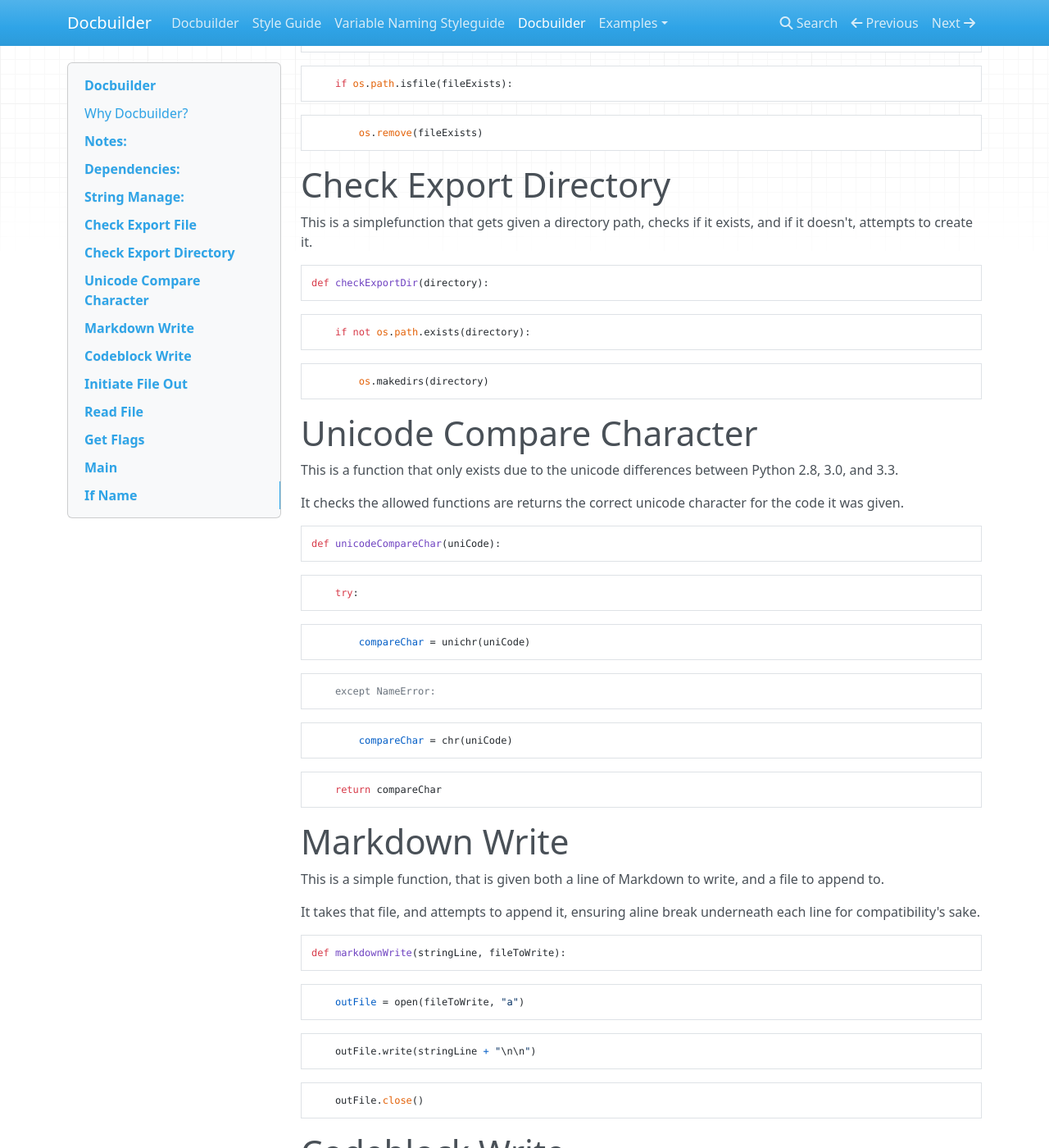
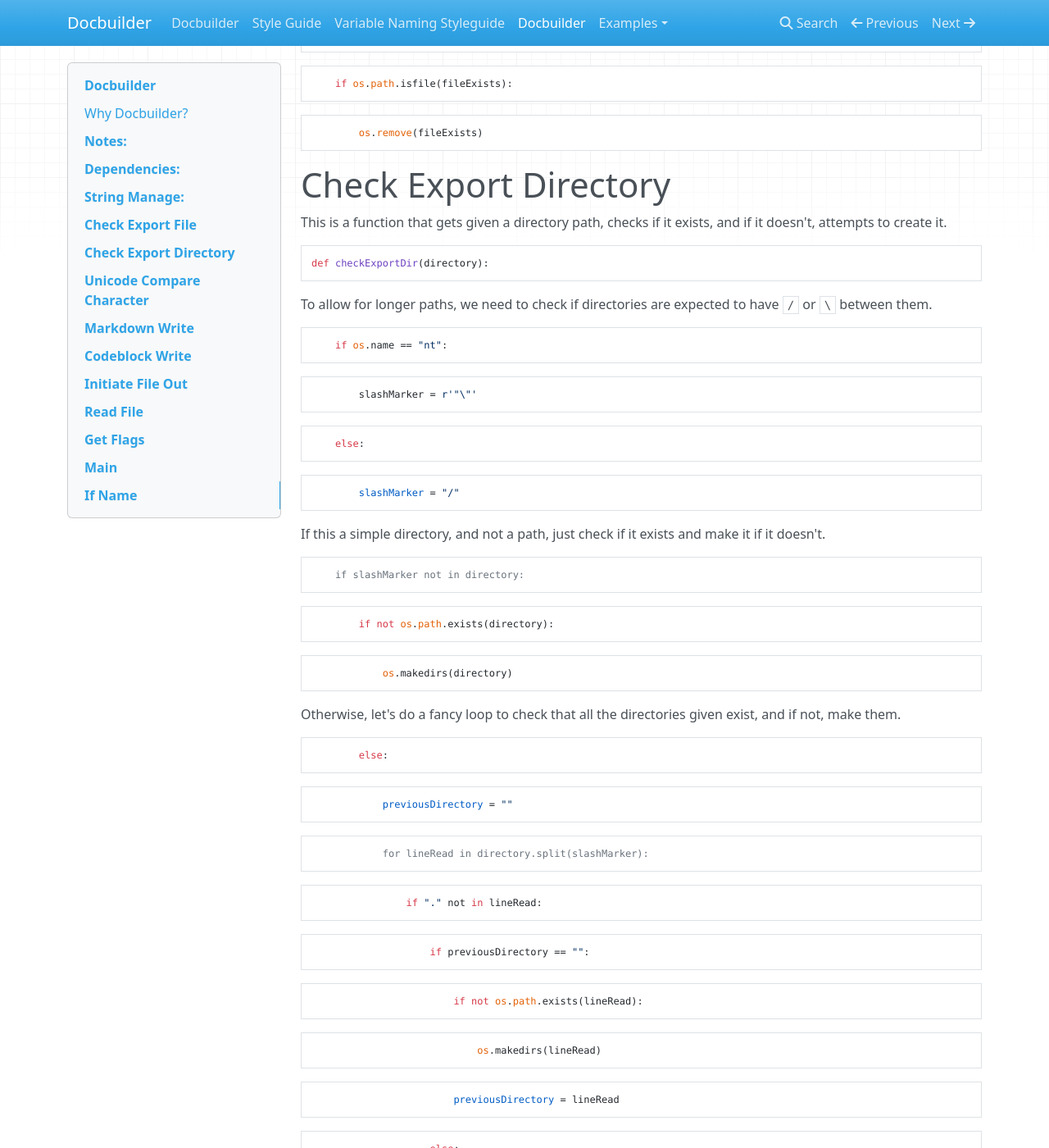
Before and after one commit to shakna-israel/docbuilder, an MkDocs documentation site: the page built from docs/docbuilder.py.md, in a window 1280 px wide and 1400 px high, scrolled down 2902 px. Shown: the whole window at 82% size. Built offline with MkDocs 1.6.1, drawn with Linux system fonts in a browser that asks for light colours; nearby versions of some CDN libraries; some of the changed text lies outside the part shown.

Commit message:
New dirchecker failing.

````diff
--- a/docs/docbuilder.py.md
+++ b/docs/docbuilder.py.md
@@ -162,19 +162,93 @@
 ```
 # Check Export Directory
 
-This is a simplefunction that gets given a directory path, checks if it exists, and if it doesn't, attempts to create it.
+This is a function that gets given a directory path, checks if it exists, and if it doesn't, attempts to create it.
 
 
 ```
 def checkExportDir(directory):
 ```
+To allow for longer paths, we need to check if directories are expected to have ```/``` or ```\``` between them.
+
 
 ```
-    if not os.path.exists(directory):
+    if os.name == "nt":
 ```
 
 ```
-        os.makedirs(directory)
+        slashMarker = r'"\"'
+```
+
+```
+    else:
+```
+
+```
+        slashMarker = "/"
+```
+If this a simple directory, and not a path, just check if it exists and make it if it doesn't.
+
+
+```
+    if slashMarker not in directory:
+```
+
+```
+        if not os.path.exists(directory):
+```
+
+```
+            os.makedirs(directory)
+```
+Otherwise, let's do a fancy loop to check that all the directories given exist, and if not, make them.
+
+
+```
+        else:
+```
+
+```
+            previousDirectory = ""
+```
+
+```
+            for lineRead in directory.split(slashMarker):
+```
+
+```
+                if "." not in lineRead:
+```
+
+```
+                    if previousDirectory == "":
+```
+
+```
+                        if not os.path.exists(lineRead):
+```
+
+```
+                            os.makedirs(lineRead)
+```
+
+```
+                        previousDirectory = lineRead
+```
+
+```
+                    else:
+```
+
+```
+                        if not os.path.exists(previousDirectory + slashMarker + lineRead):
+```
+
+```
+                            os.makedirs(previousDirectory + slashMarker + lineRead)
+```
+
+```
+                        previousDirectory = previousDirectory + slashMarker + lineRead
 ```
 # Unicode Compare Character
 
````
Also changed, not shown: docbuilder.py (+9 -8 lines).
